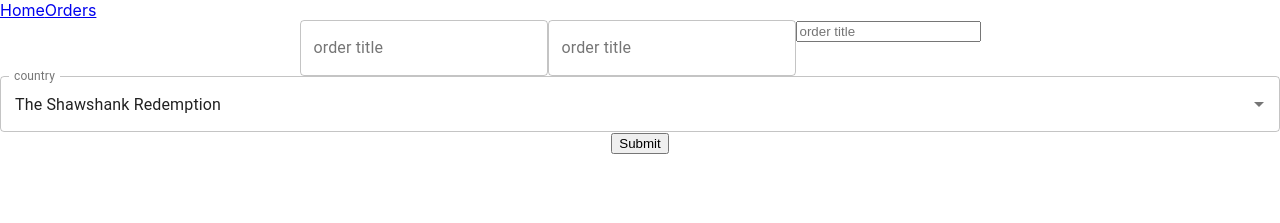
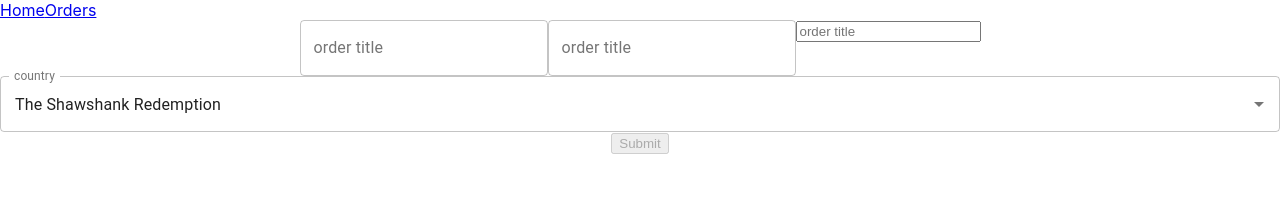
Before and after one commit to magicahmd/thebookshop, a React (Create React App) app: page /create-order in a window 1280 px wide. Shown: the top 223 px of the page. Built offline with nearby package versions, Linux system fonts and the light colour scheme.

Commit message:
add formik props.

```diff
--- a/src/pages/createOrder/index.js
+++ b/src/pages/createOrder/index.js
@@ -26,17 +26,19 @@ function CreateOrder() {
         initialValues={initialValues}
         validationSchema={validationSchema}
         onSubmit={(values) => {
-            dispatch(createOrder({...values, id: values.title}));
+          dispatch(createOrder({ ...values, id: values.title }));
         }}
       >
+        {({ isSubmitting, dirty, isValid }) => (
           <Form>
             <TextInput name='title' label='order title' />
             <TextInput name='title' label='order title' />
             <Field name='title' placeholder='order title' />
             <TBSelect name='selectedOption' options={options} label='country' />
             <ErrorMessage name='title' />
-          <button type='submit'>Submit</button>
+            <button type='submit' disabled={!isValid || !dirty || isSubmitting}>Submit</button>
           </Form>
+        )}
       </Formik>
     </div>
   );
```
Lines whose indentation alone changed are shown as unchanged.
